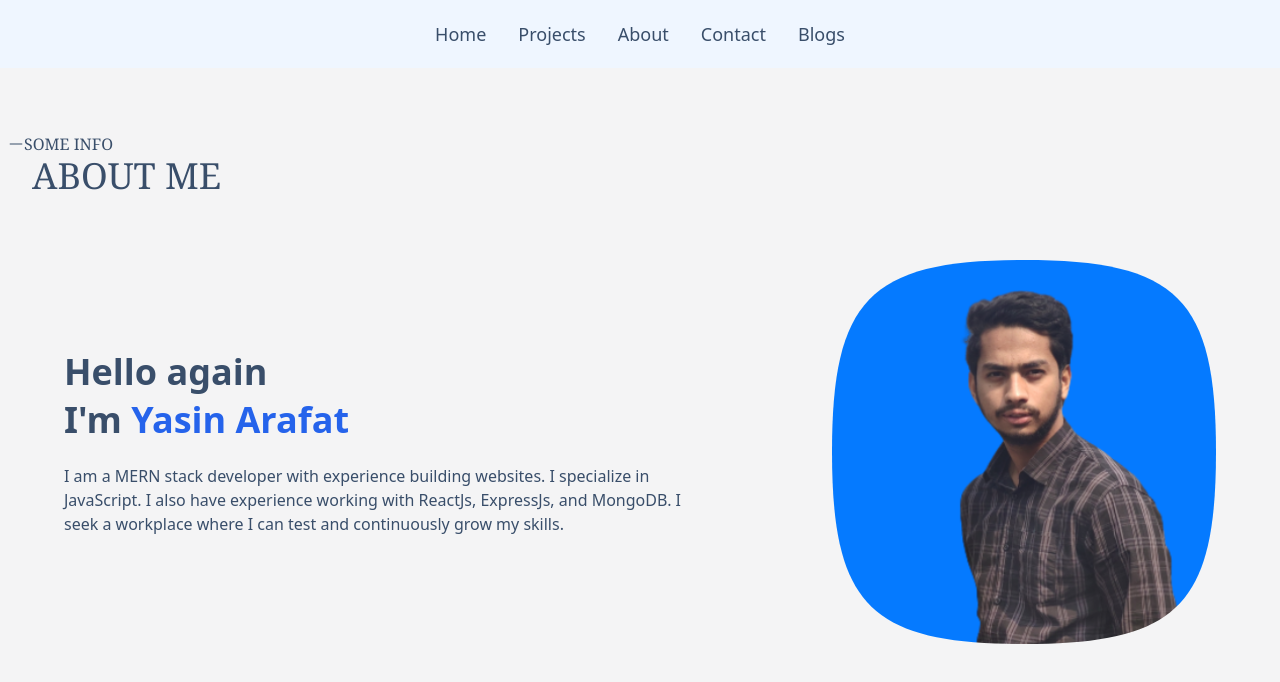
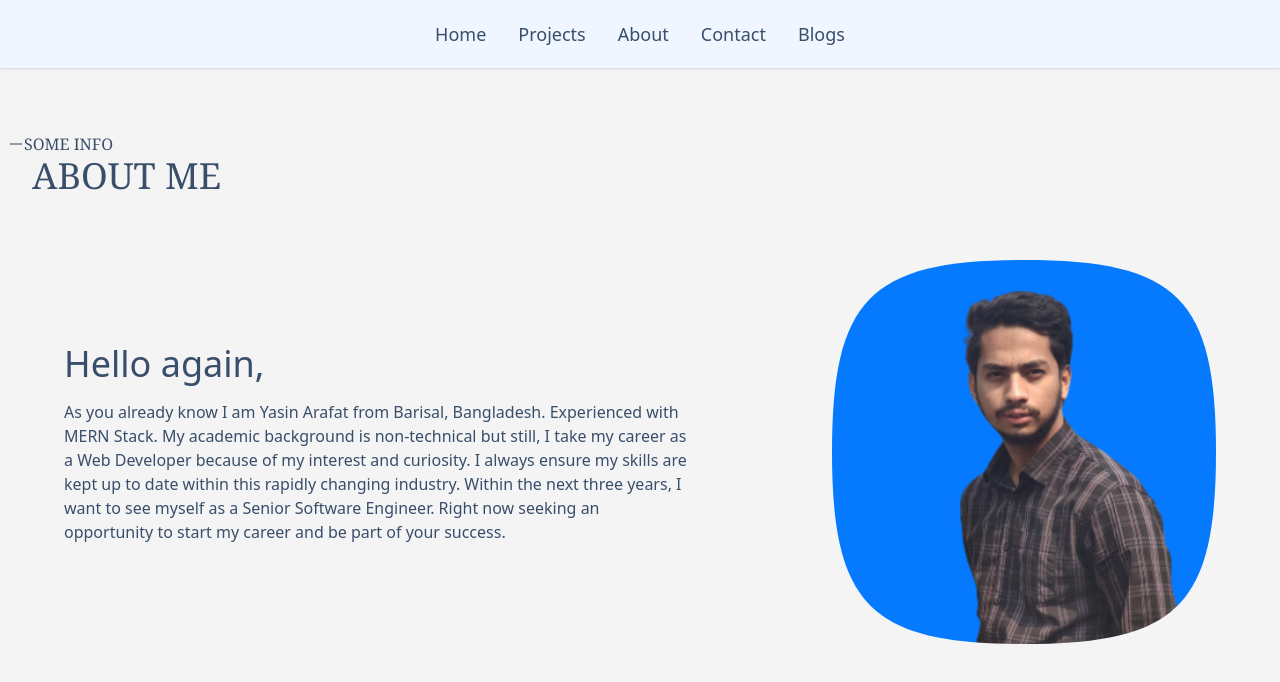
Before and after one commit to ArafatSadi1/my-portfolio, a React (Create React App) app: page /about in a window 1280 px wide. Shown: the top 682 px of the page. Built offline with nearby package versions, Linux system fonts and the light colour scheme.

Commit message:
add team project and some update

```diff
--- a/src/App.js
+++ b/src/App.js
@@ -11,7 +11,7 @@ import Projects from "./routes/Projects";
 
 function App() {
   return (
-    <div>
+    <div className="max-w-[1300px] mx-auto">
       <BgAnim></BgAnim>
       <Navbar></Navbar>
       <Routes>
--- a/src/components/Navbar.js
+++ b/src/components/Navbar.js
@@ -45,9 +45,9 @@ const Navbar = () => {
       className={
         path
           ? colorChange
-            ? "navbar bg-blue-50 px-10 sticky top-0 z-50"
+            ? "navbar bg-blue-50 px-10 sticky top-0 z-50 shadow"
             : "navbar px-10 sticky top-0 z-50"
-          : "navbar bg-blue-50 px-10 sticky top-0 z-50"
+          : "navbar bg-blue-50 px-10 sticky top-0 z-50 shadow"
       }
     >
       <div class="navbar-start"></div>
--- a/src/routes/About.js
+++ b/src/routes/About.js
@@ -1,7 +1,6 @@
 import React from "react";
 import myImage from ".././images/my-img.png";
 import { AiOutlineLine } from "react-icons/ai";
-
 
 const About = () => {
   return (
@@ -27,15 +26,16 @@ const About = () => {
             </div>
           </div>
           <div className="lg:w-3/5 w-full lg:mr-32 mr-0">
-            <h1 class="text-4xl font-semibold">Hello again</h1>
-            <h1 class="text-4xl font-semibold my-2">
-              I'm <span className="text-blue-600">Yasin Arafat</span>
-            </h1>
+            <h1 class="text-4xl">Hello again,</h1>
             <p class="py-4">
-              I am a MERN stack developer with experience building websites. I
-              specialize in JavaScript. I also have experience working with
-              ReactJs, ExpressJs, and MongoDB. I seek a workplace where I can
-              test and continuously grow my skills.
+              As you already know I am Yasin Arafat from Barisal, Bangladesh.
+              Experienced with MERN Stack. My academic background is
+              non-technical but still, I take my career as a Web Developer
+              because of my interest and curiosity. I always ensure my skills
+              are kept up to date within this rapidly changing industry. Within
+              the next three years, I want to see myself as a Senior Software
+              Engineer. Right now seeking an opportunity to start my career and
+              be part of your success.
             </p>
           </div>
         </div>
--- a/src/routes/Project.js
+++ b/src/routes/Project.js
@@ -5,7 +5,7 @@ import { Link } from "react-router-dom";
 const Project = ({ project }) => {
     const {_id, picture, name, about} = project;
   return (
-    <div class="card card-compact w-88 lg:w-96 bg-zinc-100 shadow-xl lg:m-0 m-8 rounded-tr-none rounded-bl-none">
+    <div class="card card-compact bg-base-100 shadow-xl rounded-tr-none rounded-bl-none">
       <figure>
         <img
           src={picture}
--- a/src/routes/Projects.js
+++ b/src/routes/Projects.js
@@ -10,10 +10,10 @@ const Projects = () => {
       .then((data) => setAllProjects(data));
   }, []);
   return (
-    <div className="pb-16 bg-blue-50">
+    <div className="pb-16 bg-blue-50 min-h-screen">
       <p className="font-serif pt-16 ml-2 flex items-center uppercase"><span><AiOutlineLine/></span>Take a look at my</p>
       <h2 className="text-left text-4xl ml-8 pb-16 font-serif uppercase">Projects</h2>
-      <div className="grid grid-cols-1 lg:grid-cols-3 pl-0 lg:pl-8">
+      <div className="grid grid-cols-1 lg:grid-cols-3 gap-6 px-6">
         {allProjects.map((project) => (
           <Project key={project._id} project={project}></Project>
         ))}
```
Also changed, not shown: src/images/them.PNG (added).
